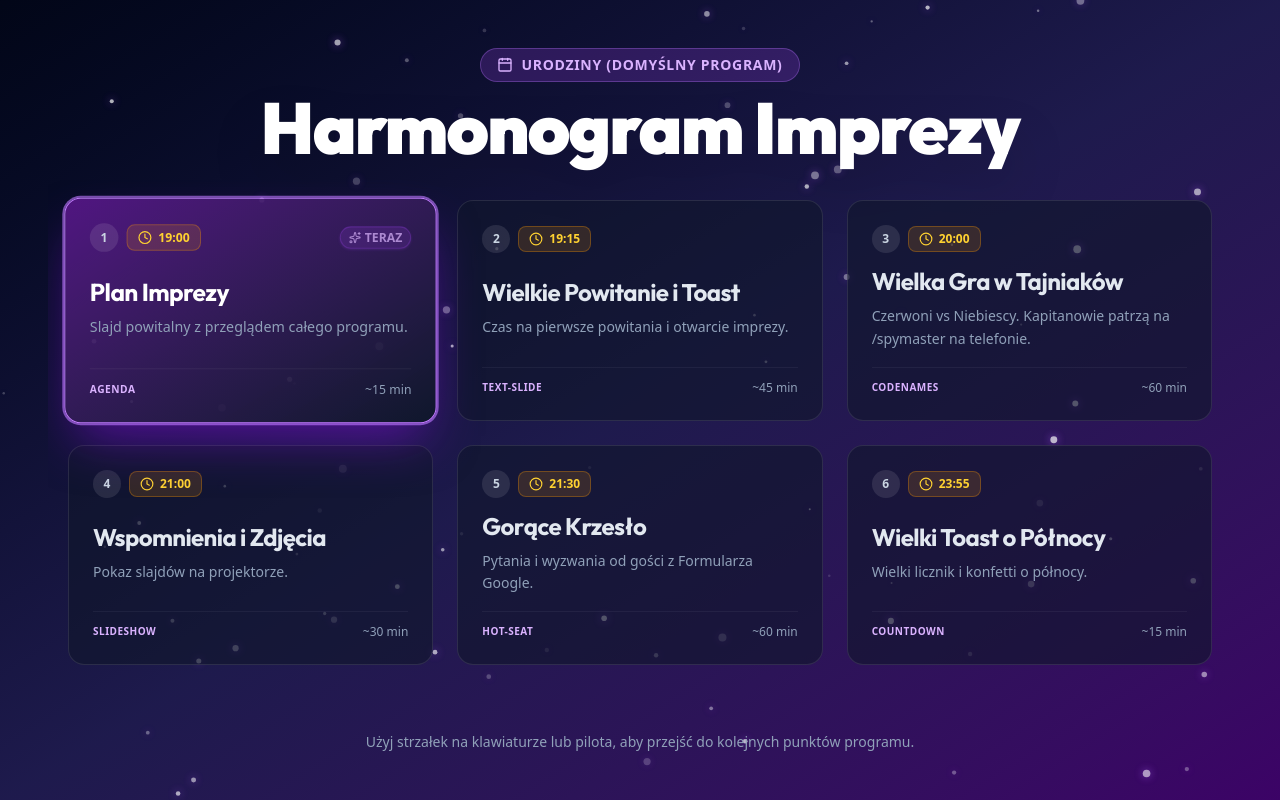
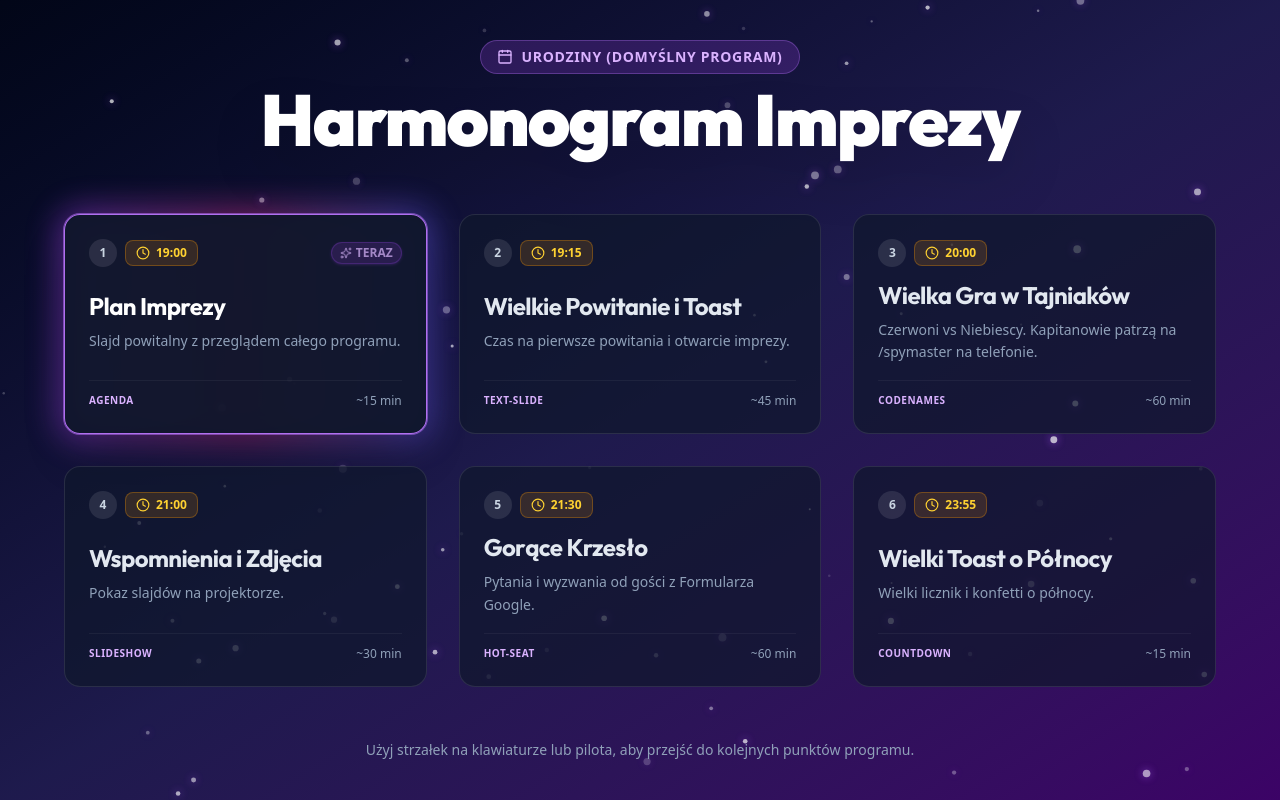
Before and after one commit to MichalRedm/party-presenter, a React (Vite) app: page / in a window 1280 px wide. Built offline with nearby package versions, Linux system fonts and the light colour scheme.

Commit message:
style(agenda): fix glow clipping using dedicated underlay and overflow visible

```diff
--- a/src/components/layout/ProjectorLayout.tsx
+++ b/src/components/layout/ProjectorLayout.tsx
@@ -63,19 +63,19 @@ export const ProjectorLayout: React.FC<{ children: React.ReactNode }> = ({ child
       {/* Background Ambient Particles matching theme */}
       <AmbientParticles type={activeTheme.particleType} glowColor={activeTheme.colors.accentPrimary} />
 
-      {/* Main Center Stage */}
-      <main className="relative z-10 w-full h-full flex-1 flex items-center justify-center overflow-hidden">
+      {/* Main Center Stage - allow glows to breathe without clipping */}
+      <main className="relative z-10 w-full h-full flex-1 flex items-center justify-center">
         {children}
       </main>
 
       {/* Discreet Projector Navigation & Overlay Bar (auto-hides) */}
       <footer
-        className={`fixed bottom-0 inset-x-0 z-30 p-4 transition-opacity duration-300 flex items-center justify-between ${
+        className={`fixed bottom-0 inset-x-0 z-30 p-4 transition-opacity duration-300 flex items-center justify-between pointer-events-none ${
           controlsVisible ? 'opacity-100' : 'opacity-0 hover:opacity-100'
         }`}
       >
         {/* Left: Item Counter & Title */}
-        <div className="flex items-center gap-3 px-4 py-2 rounded-2xl bg-black/60 backdrop-blur-xl border border-white/10 text-xs font-semibold text-slate-300 max-w-xs md:max-w-sm">
+        <div className="flex items-center gap-3 px-4 py-2 rounded-2xl bg-black/60 backdrop-blur-xl border border-white/10 text-xs font-semibold text-slate-300 max-w-xs md:max-w-sm pointer-events-auto shadow-xl">
           <span className="font-mono text-purple-400 font-bold shrink-0">
             {currentIndex >= 0 ? currentIndex + 1 : 1} / {totalItems}
           </span>
@@ -84,8 +84,8 @@ export const ProjectorLayout: React.FC<{ children: React.ReactNode }> = ({ child
           </span>
         </div>
 
-        {/* Center: Slide Arrows & Quick Triggers - ALWAYS strictly centered */}
-        <div className="absolute left-1/2 -translate-x-1/2 flex items-center gap-2 p-1.5 rounded-2xl bg-black/75 backdrop-blur-xl border border-white/15 shadow-2xl">
+        {/* Center: Slide Arrows & Quick Triggers - strictly centered horizontally */}
+        <div className="absolute left-1/2 -translate-x-1/2 flex items-center gap-2 p-1.5 rounded-2xl bg-black/75 backdrop-blur-xl border border-white/15 shadow-2xl pointer-events-auto">
           <Button
             variant="ghost"
             size="sm"
@@ -118,7 +118,7 @@ export const ProjectorLayout: React.FC<{ children: React.ReactNode }> = ({ child
         </div>
 
         {/* Right: Sound, Theme, Fullscreen, Admin Link, Help */}
-        <div className="flex items-center gap-2 p-1.5 rounded-2xl bg-black/60 backdrop-blur-xl border border-white/10 ml-auto">
+        <div className="flex items-center gap-2 p-1.5 rounded-2xl bg-black/60 backdrop-blur-xl border border-white/10 ml-auto pointer-events-auto shadow-xl">
           <Button
             variant="ghost"
             size="sm"
--- a/src/modules/agenda/AgendaProjector.tsx
+++ b/src/modules/agenda/AgendaProjector.tsx
@@ -13,9 +13,9 @@ export const AgendaProjector: React.FC<{ config: AgendaConfig; isActive: boolean
   const showDescription = config.showDescription !== false;
 
   return (
-    <div className="relative w-full h-full flex flex-col items-center justify-between p-6 md:p-12 max-w-7xl mx-auto z-10 select-none overflow-hidden">
+    <div className="relative w-full h-full flex flex-col items-center justify-between p-6 md:p-10 max-w-7xl mx-auto z-10 select-none">
       {/* Header */}
-      <div className="text-center space-y-2.5 mb-4 shrink-0">
+      <div className="text-center space-y-2.5 mb-3 shrink-0">
         <div className="inline-flex items-center gap-2 px-4 py-1.5 rounded-full bg-purple-500/20 border border-purple-400/30 text-purple-300 text-sm font-semibold tracking-wider uppercase">
           <Calendar className="w-4 h-4" />
           <span>{activeProfile.name}</span>
@@ -25,9 +25,9 @@ export const AgendaProjector: React.FC<{ config: AgendaConfig; isActive: boolean
         </h1>
       </div>
 
-      {/* Timeline Grid with padding to prevent clipping of shadows, glows, and scale */}
-      <div className="w-full flex-1 min-h-0 overflow-y-auto p-3 md:p-5">
-        <div className="grid grid-cols-1 md:grid-cols-2 lg:grid-cols-3 gap-5 md:gap-6 items-stretch">
+      {/* Timeline Grid - overflow visible with padding so glows bloom naturally */}
+      <div className="w-full flex-1 min-h-0 flex items-center justify-center p-4 md:p-6 overflow-visible">
+        <div className="w-full grid grid-cols-1 md:grid-cols-2 lg:grid-cols-3 gap-6 md:gap-8 items-stretch overflow-visible">
           {activeProfile.items.map((item, index) => {
             const isCurrent = item.id === activeItem?.id;
 
@@ -35,10 +35,19 @@ export const AgendaProjector: React.FC<{ config: AgendaConfig; isActive: boolean
               <div
                 key={item.id}
                 onClick={() => setActiveItem(item.id)}
-                className={`relative flex flex-col justify-between p-6 rounded-2xl transition-all duration-300 cursor-pointer border ${
+                className="relative cursor-pointer transition-all duration-300 group"
+              >
+                {/* Active Card Ambient Glow Underlay */}
+                {isCurrent && (
+                  <div className="absolute -inset-1.5 rounded-3xl bg-gradient-to-r from-purple-500 via-pink-500 to-indigo-500 opacity-75 blur-lg pointer-events-none animate-pulse-glow" />
+                )}
+
+                {/* Main Card Content */}
+                <div
+                  className={`relative h-full flex flex-col justify-between p-6 rounded-2xl transition-all duration-300 border ${
                     isCurrent
-                    ? 'bg-gradient-to-br from-purple-900/90 to-slate-900/95 border-purple-400 shadow-2xl shadow-purple-600/50 ring-2 ring-purple-400/60 scale-[1.02] z-10'
-                    : 'bg-slate-900/60 hover:bg-slate-800/70 border-white/10 hover:border-white/20'
+                      ? 'bg-slate-900/95 border-purple-400/90 ring-1 ring-purple-400/50 shadow-2xl'
+                      : 'bg-slate-900/70 hover:bg-slate-800/80 border-white/10 hover:border-white/20'
                   }`}
                 >
                   {/* Card top bar */}
@@ -85,13 +94,14 @@ export const AgendaProjector: React.FC<{ config: AgendaConfig; isActive: boolean
                     )}
                   </div>
                 </div>
+              </div>
             );
           })}
         </div>
       </div>
 
       {/* Footer Info */}
-      <div className="mt-4 text-center text-xs md:text-sm text-slate-400 font-medium shrink-0">
+      <div className="mt-2 text-center text-xs md:text-sm text-slate-400 font-medium shrink-0">
         Użyj strzałek na klawiaturze lub pilota, aby przejść do kolejnych punktów programu.
       </div>
     </div>
```
Lines whose indentation alone changed are shown as unchanged.
